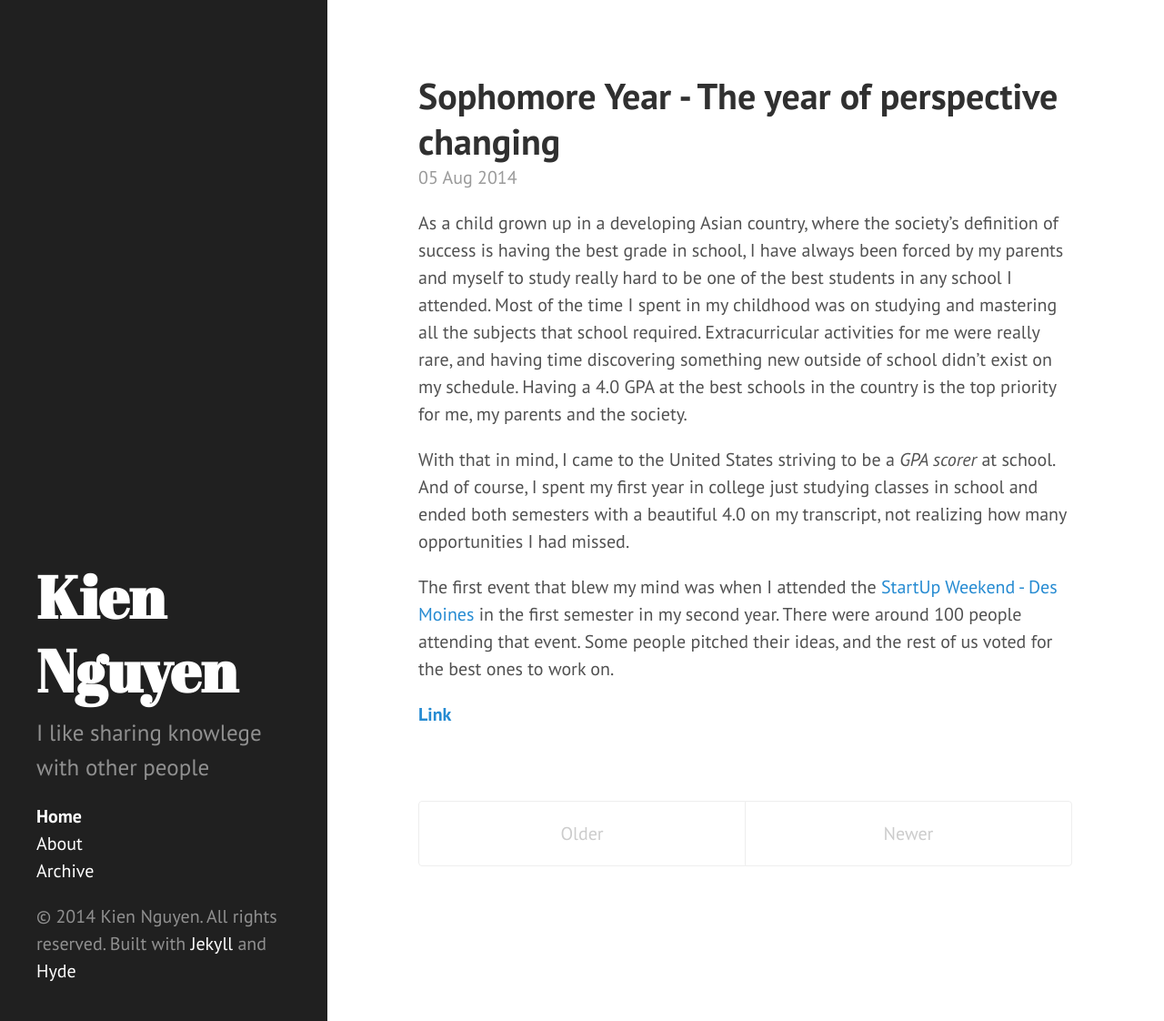
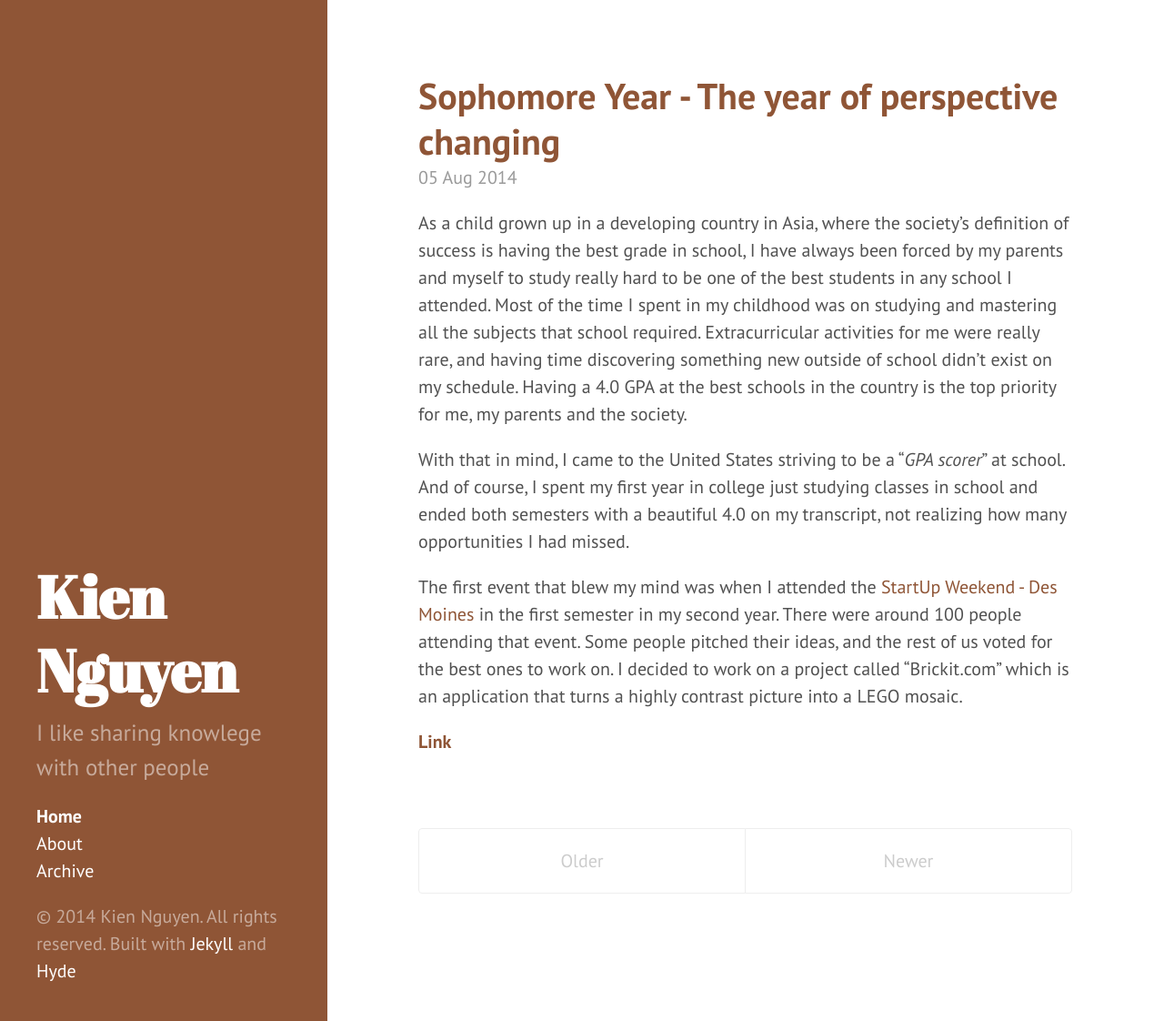
Before and after one commit to kientn123/kientn123.github.io, a Jekyll site: the page built from index.html, in a window 1280 px wide and 1122 px high. Shown: the whole window at 91% size. Built offline with Jekyll 4.4.1, drawn with Linux system fonts in a browser that asks for light colours; Markdown is read by kramdown in place of the engine named in the settings; the list of posts is cut into pages by our own code; comment, search, counter and statistics services are not loaded.

Commit message:
change theme's color

```diff
--- a/_layouts/default.html
+++ b/_layouts/default.html
@@ -3,7 +3,7 @@
 
   {% include head.html %}
 
-  <body>
+  <body class="theme-base-0f">
 
     {% include sidebar.html %}
 
--- a/_posts/2014-08-05-Sophomore-year-The-year-of-perspective-changing.md
+++ b/_posts/2014-08-05-Sophomore-year-The-year-of-perspective-changing.md
@@ -3,8 +3,8 @@ layout: post
 title: Sophomore Year - The year of perspective changing
 ---
 
-As a child grown up in a developing Asian country, where the society's definition of success is having the best grade in school, I have always been forced by my parents and myself to study really hard to be one of the best students in any school I attended. Most of the time I spent in my childhood was on studying and mastering all the subjects that school required. Extracurricular activities for me were really rare, and having time discovering something new outside of school didn't exist on my schedule. Having a 4.0 GPA at the best schools in the country is the top priority for me, my parents and the society.
+As a child grown up in a developing country in Asia, where the society's definition of success is having the best grade in school, I have always been forced by my parents and myself to study really hard to be one of the best students in any school I attended. Most of the time I spent in my childhood was on studying and mastering all the subjects that school required. Extracurricular activities for me were really rare, and having time discovering something new outside of school didn't exist on my schedule. Having a 4.0 GPA at the best schools in the country is the top priority for me, my parents and the society.
 
-With that in mind, I came to the United States striving to be a *GPA scorer* at school. And of course, I spent my first year in college just studying classes in school and ended both semesters with a beautiful 4.0 on my transcript, not realizing how many opportunities I had missed.
+With that in mind, I came to the United States striving to be a "*GPA scorer*" at school. And of course, I spent my first year in college just studying classes in school and ended both semesters with a beautiful 4.0 on my transcript, not realizing how many opportunities I had missed.
 
-The first event that blew my mind was when I attended the [StartUp Weekend - Des Moines](http://dsm.startupweekend.org/) in the first semester in my second year. There were around 100 people attending that event. Some people pitched their ideas, and the rest of us voted for the best ones to work on.
+The first event that blew my mind was when I attended the [StartUp Weekend - Des Moines](http://dsm.startupweekend.org/) in the first semester in my second year. There were around 100 people attending that event. Some people pitched their ideas, and the rest of us voted for the best ones to work on. I decided to work on a project called "Brickit.com" which is an application that turns a highly contrast picture into a LEGO mosaic.
```
Also changed, not shown: index.html (+0 -12 lines).
